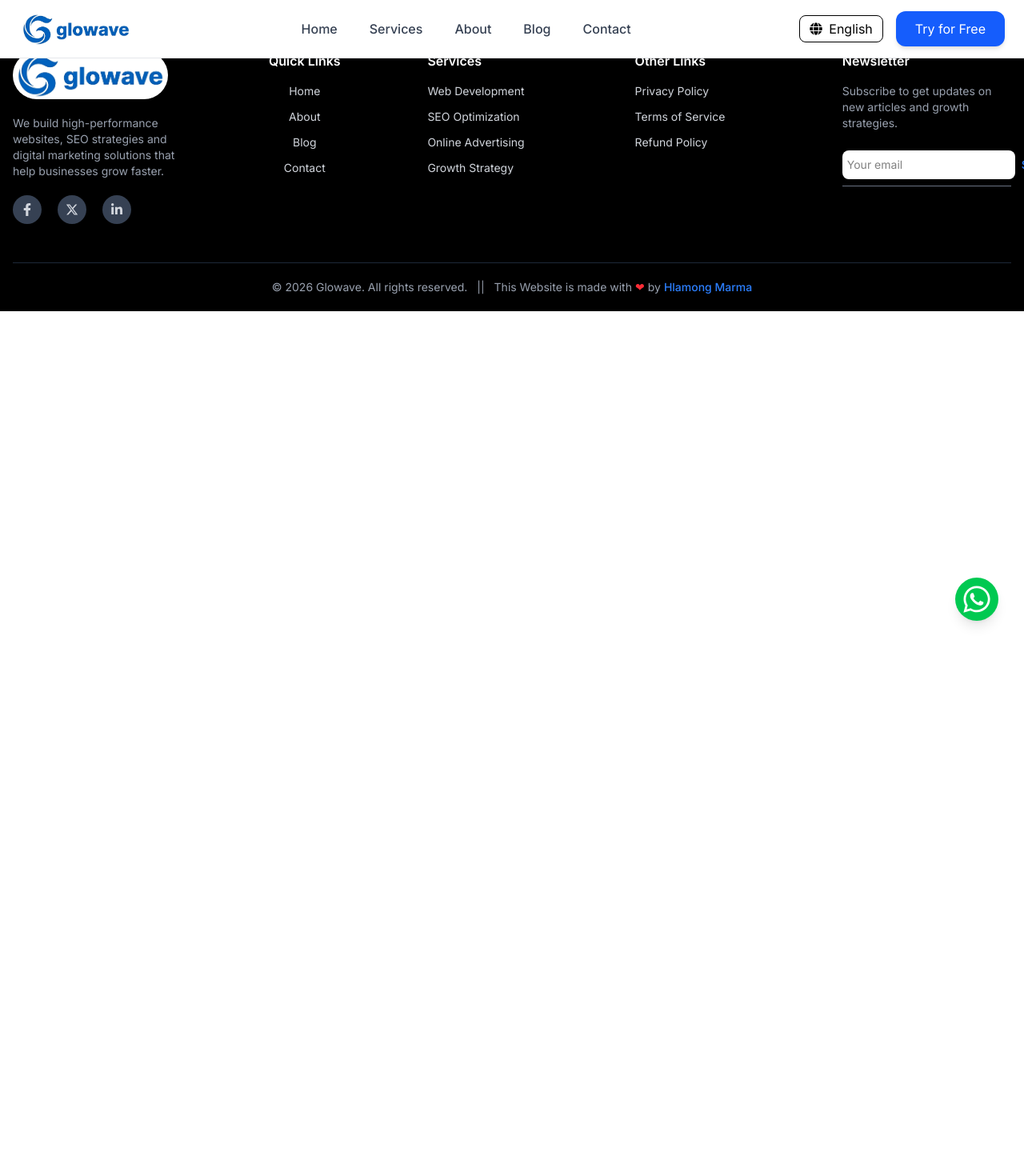
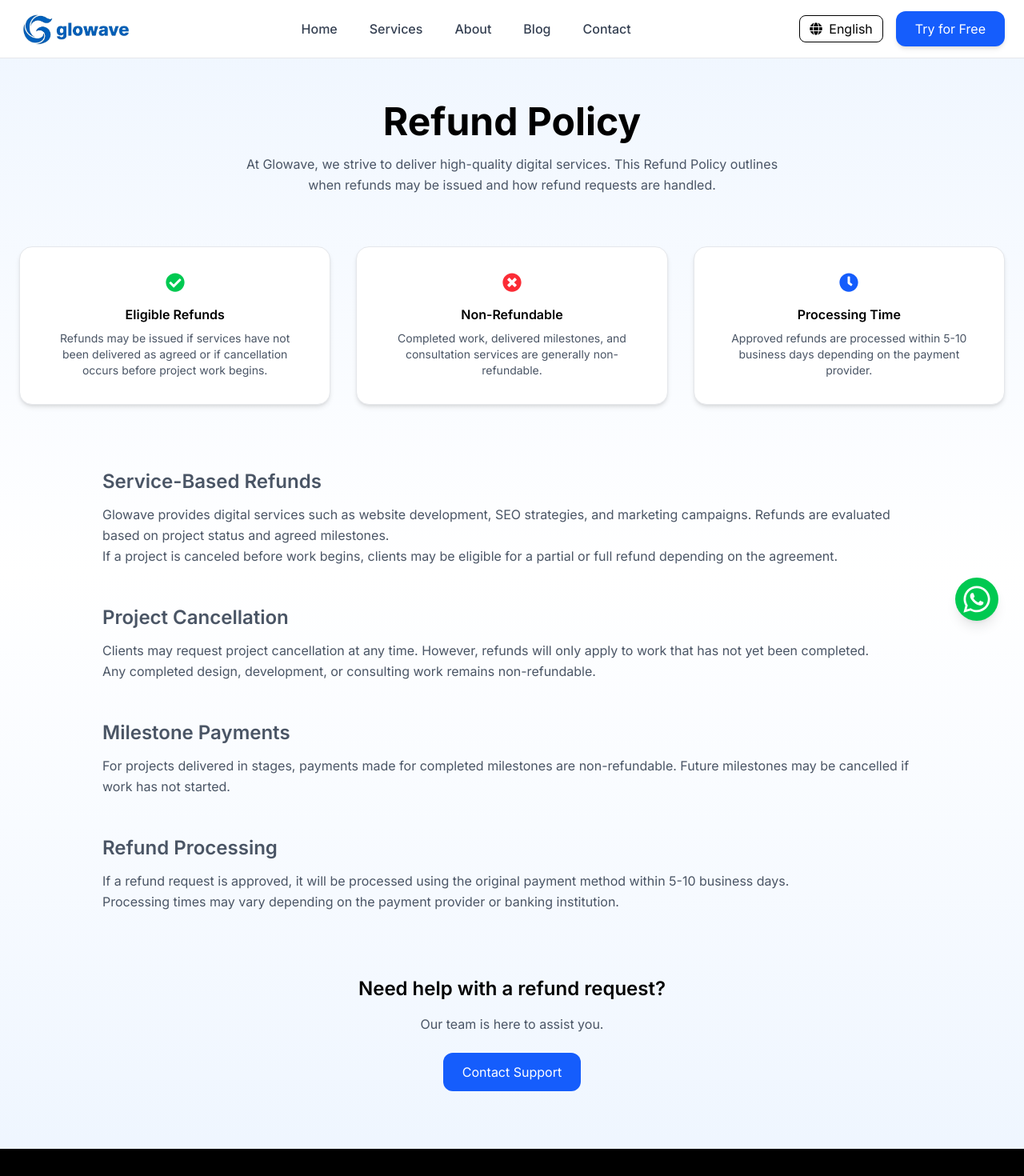
Before and after one commit to Hlamong55/Glowave-Website, a React (Vite) app: page /refund-policy in a window 1280 px wide. Shown: the top 1470 px of the page at 80% size. Before the commit the page ends 800 px from the top, so only its background shows below. Built offline with nearby package versions, Linux system fonts and the light colour scheme.

Commit message:
implement refund policy page

```diff
--- a/src/components/layout/Footer.jsx
+++ b/src/components/layout/Footer.jsx
@@ -92,7 +92,7 @@ function Footer() {
               <Link to="/terms&service">Terms of Service</Link>
             </li>
             <li>
-              <Link to="/blog">Refund Policy</Link>
+              <Link to="/refund-policy">Refund Policy</Link>
             </li>
 
           </ul>
--- /dev/null
+++ b/src/pages/RefundPolicy.jsx
@@ -0,0 +1,139 @@
+import { Link } from "react-router-dom";
+import { FaCheckCircle, FaTimesCircle, FaClock } from "react-icons/fa";
+
+function Refund() {
+  return (
+    <section className="pt-32 pb-18 bg-linear-to-b from-blue-50 via-white to-blue-50">
+      <div className="max-w-7xl mx-auto px-6">
+        {/* Hero */}
+
+        <div className="text-center mb-16">
+          <h1 className="text-4xl md:text-5xl font-bold mb-4">Refund Policy</h1>
+
+          <p className="max-w-2xl mx-auto text-gray-600 leading-relaxed">
+            At Glowave, we strive to deliver high-quality digital services. This
+            Refund Policy outlines when refunds may be issued and how refund
+            requests are handled.
+          </p>
+        </div>
+
+        {/* Highlight Cards */}
+
+        <div className="grid md:grid-cols-3 gap-8 mb-20">
+          <div className="bg-white p-8 rounded-2xl shadow-md border border-gray-200 text-center">
+            <FaCheckCircle className="text-green-500 text-2xl mx-auto mb-4" />
+
+            <h3 className="font-semibold mb-2">Eligible Refunds</h3>
+
+            <p className="text-gray-600 text-sm">
+              Refunds may be issued if services have not been delivered as
+              agreed or if cancellation occurs before project work begins.
+            </p>
+          </div>
+
+          <div className="bg-white p-8 rounded-2xl shadow-md border border-gray-200 text-center">
+            <FaTimesCircle className="text-red-500 text-2xl mx-auto mb-4" />
+
+            <h3 className="font-semibold mb-2">Non-Refundable</h3>
+
+            <p className="text-gray-600 text-sm">
+              Completed work, delivered milestones, and consultation services
+              are generally non-refundable.
+            </p>
+          </div>
+
+          <div className="bg-white p-8 rounded-2xl shadow-md border border-gray-200 text-center">
+            <FaClock className="text-blue-600 text-2xl mx-auto mb-4" />
+
+            <h3 className="font-semibold mb-2">Processing Time</h3>
+
+            <p className="text-gray-600 text-sm">
+              Approved refunds are processed within 5-10 business days depending
+              on the payment provider.
+            </p>
+          </div>
+        </div>
+
+        {/* Detailed Sections */}
+
+        <div className="space-y-12 text-gray-600 leading-relaxed max-w-5xl mx-auto">
+          <section>
+            <h2 className="text-2xl font-semibold mb-3">
+              Service-Based Refunds
+            </h2>
+
+            <p>
+              Glowave provides digital services such as website development, SEO
+              strategies, and marketing campaigns. Refunds are evaluated based
+              on project status and agreed milestones.
+            </p>
+
+            <p>
+              If a project is canceled before work begins, clients may be
+              eligible for a partial or full refund depending on the agreement.
+            </p>
+          </section>
+
+          <section>
+            <h2 className="text-2xl font-semibold mb-3">
+              Project Cancellation
+            </h2>
+
+            <p>
+              Clients may request project cancellation at any time. However,
+              refunds will only apply to work that has not yet been completed.
+            </p>
+
+            <p>
+              Any completed design, development, or consulting work remains
+              non-refundable.
+            </p>
+          </section>
+
+          <section>
+            <h2 className="text-2xl font-semibold mb-3">Milestone Payments</h2>
+
+            <p>
+              For projects delivered in stages, payments made for completed
+              milestones are non-refundable. Future milestones may be cancelled
+              if work has not started.
+            </p>
+          </section>
+
+          <section>
+            <h2 className="text-2xl font-semibold mb-3">Refund Processing</h2>
+
+            <p>
+              If a refund request is approved, it will be processed using the
+              original payment method within 5-10 business days.
+            </p>
+
+            <p>
+              Processing times may vary depending on the payment provider or
+              banking institution.
+            </p>
+          </section>
+        </div>
+
+        {/* CTA */}
+
+        <div className="text-center mt-20">
+          <h3 className="text-2xl font-semibold mb-4">
+            Need help with a refund request?
+          </h3>
+
+          <p className="text-gray-600 mb-6">Our team is here to assist you.</p>
+
+          <Link
+            to="/contact"
+            className="inline-block bg-blue-600 text-white px-6 py-3 rounded-xl hover:bg-blue-700 transition"
+          >
+            Contact Support
+          </Link>
+        </div>
+      </div>
+    </section>
+  );
+}
+
+export default Refund;
--- a/src/routes/AppRoutes.jsx
+++ b/src/routes/AppRoutes.jsx
@@ -8,6 +8,7 @@ import BlogPost from "../pages/BlogPost"
 import Contact from "../pages/Contact"
 import PrivacyPolicy from "../pages/PrivacyPolicy"
 import Terms from "../pages/TermsOfService"
+import Refund from "../pages/RefundPolicy"
 
 function AppRoutes() {
   return (
@@ -20,6 +21,7 @@ function AppRoutes() {
       <Route path="/contact" element={<Contact />} />
       <Route path="/privacy-policy" element={<PrivacyPolicy />} />
       <Route path="/terms&service" element={<Terms />} />
+      <Route path="/refund-policy" element={<Refund />} />
     </Routes>
   )
 }
```
